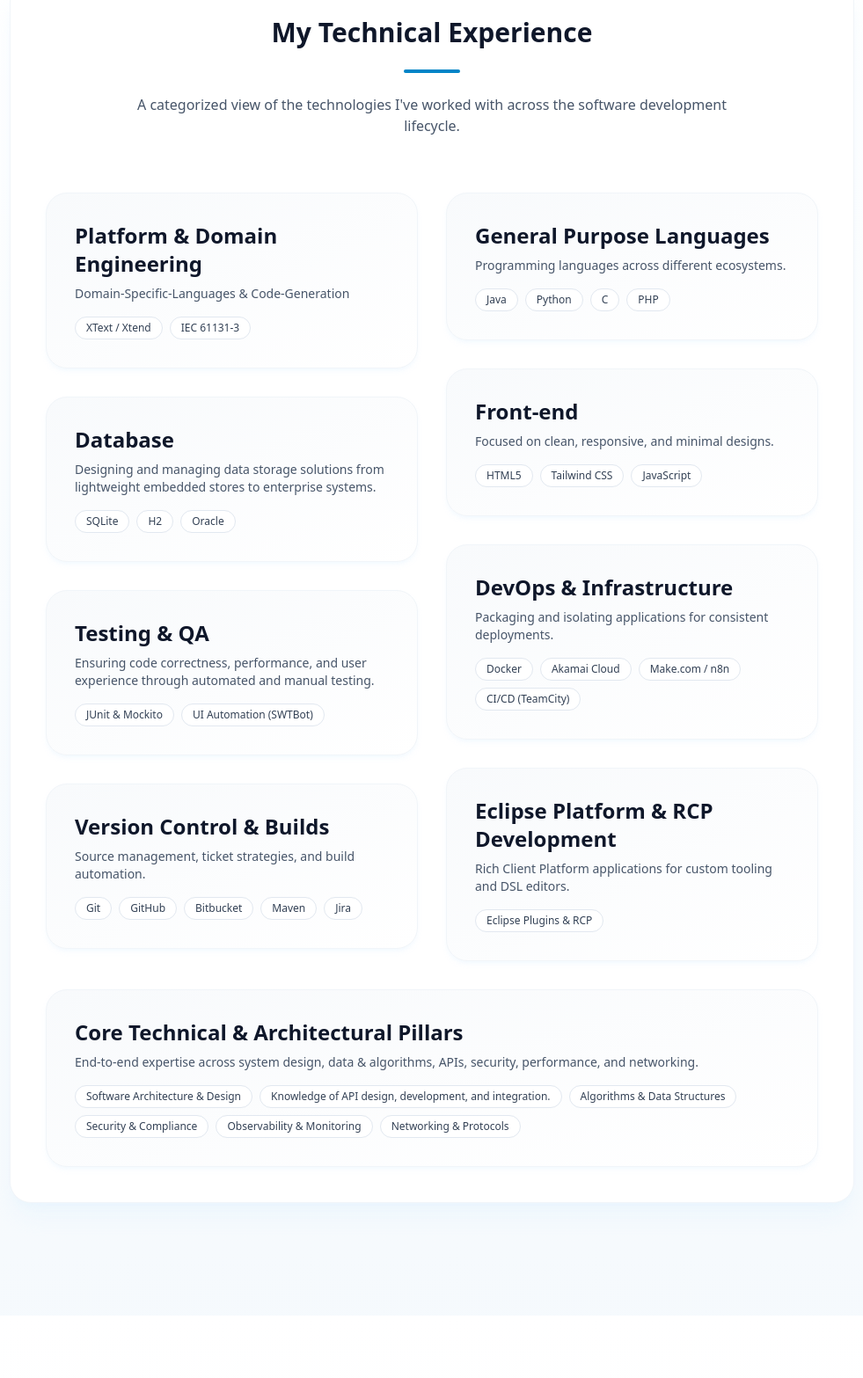
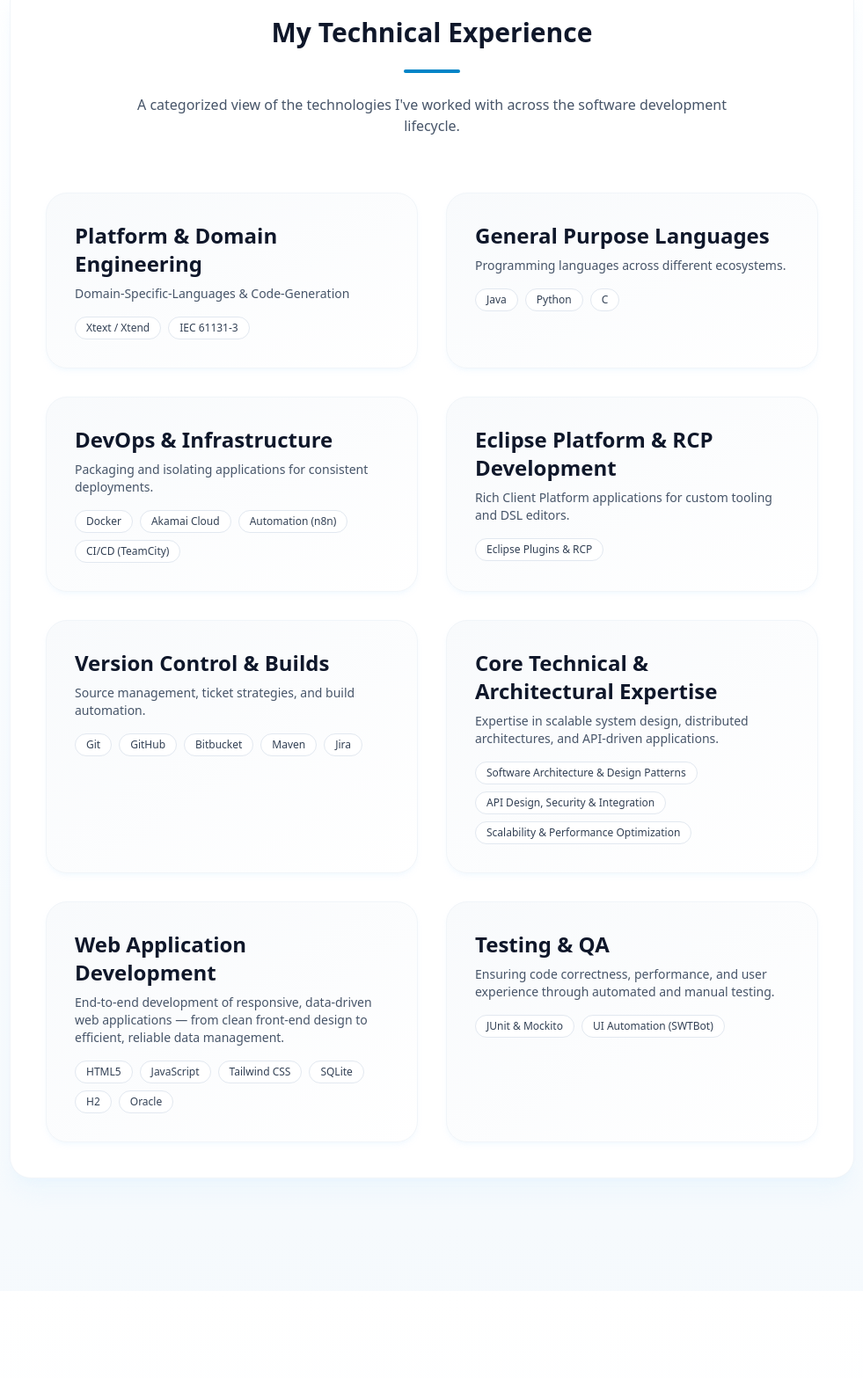
Before and after one commit to botacatalin/Portfolio_CV, a Flask app: page / in a window 1280 px wide. Shown: the part 4580-6147 px from the top of the page at 88% size, without its empty margins (149-1130 px from the left). Run offline with Flask 3, Linux system fonts and the light colour scheme; some libraries are stand-ins or nearby versions.

Commit message:
Refactor

```diff
--- a/templates/_skills.html
+++ b/templates/_skills.html
@@ -1,6 +1,6 @@
 <section
+        class="relative py-32 px-6 sm:px-12 lg:px-20 bg-gradient-to-b from-white to-sky-50/30"
         id="skills"
-  class="relative py-32 px-6 sm:px-12 lg:px-20 bg-gradient-to-b from-white to-sky-50/30"
 >
     <div
             class="mx-auto max-w-6xl rounded-3xl border border-slate-100 bg-white p-10 shadow-xl shadow-sky-100/40"
@@ -16,9 +16,8 @@
 
         <!-- Skills Grid -->
         <div class="mt-16 grid gap-8 lg:grid-cols-2">
-      <!-- Left Column -->
-      <div class="space-y-8">
-        <!-- Platform & Domain -->
+            <!-- Row 1 -->
+            <!-- Platform & Domain Engineering -->
             <div
                     class="rounded-3xl border border-slate-100 bg-gradient-to-br from-slate-50 to-white p-8 shadow-md shadow-sky-100/30 transition hover:shadow-lg hover:shadow-sky-100/40"
             >
@@ -32,7 +31,7 @@
           <span
                   class="rounded-full border border-slate-200 bg-white px-3 py-1"
                   title="Code generation and model transformation"
-              >XText / Xtend</span
+          >Xtext / Xtend</span
           >
                     <span
                             class="rounded-full border border-slate-200 bg-white px-3 py-1"
@@ -42,36 +41,57 @@
                 </div>
             </div>
 
-        <!-- Database -->
+            <!-- General Purpose Languages -->
             <div
                     class="rounded-3xl border border-slate-100 bg-gradient-to-br from-slate-50 to-white p-8 shadow-md shadow-sky-100/30 transition hover:shadow-lg hover:shadow-sky-100/40"
             >
-          <h3 class="text-2xl font-semibold text-slate-900">Database</h3>
+                <h3 class="text-2xl font-semibold text-slate-900">
+                    General Purpose Languages
+                </h3>
                 <p class="mt-2 text-sm text-slate-600">
-            Designing and managing data storage solutions from lightweight embedded stores to enterprise systems.
+                    Programming languages across different ecosystems.
                 </p>
                 <div class="mt-4 flex flex-wrap gap-2 text-xs text-slate-700">
-            <span class="rounded-full border border-slate-200 bg-white px-3 py-1">SQLite</span>
-            <span class="rounded-full border border-slate-200 bg-white px-3 py-1">H2</span>
-            <span class="rounded-full border border-slate-200 bg-white px-3 py-1">Oracle</span>
+                    <span class="rounded-full border border-slate-200 bg-white px-3 py-1">Java</span>
+                    <span class="rounded-full border border-slate-200 bg-white px-3 py-1">Python</span>
+                    <span class="rounded-full border border-slate-200 bg-white px-3 py-1">C</span>
                 </div>
             </div>
 
-        <!-- Testing -->
+            <!-- Row 2 -->
+            <!-- DevOps & Infrastructure -->
             <div
                     class="rounded-3xl border border-slate-100 bg-gradient-to-br from-slate-50 to-white p-8 shadow-md shadow-sky-100/30 transition hover:shadow-lg hover:shadow-sky-100/40"
             >
-          <h3 class="text-2xl font-semibold text-slate-900">Testing &amp; QA</h3>
+                <h3 class="text-2xl font-semibold text-slate-900">DevOps &amp; Infrastructure</h3>
                 <p class="mt-2 text-sm text-slate-600">
-            Ensuring code correctness, performance, and user experience through automated and manual testing.
+                    Packaging and isolating applications for consistent deployments.
                 </p>
                 <div class="mt-4 flex flex-wrap gap-2 text-xs text-slate-700">
-            <span class="rounded-full border border-slate-200 bg-white px-3 py-1">JUnit &amp; Mockito</span>
-            <span class="rounded-full border border-slate-200 bg-white px-3 py-1">UI Automation (SWTBot)</span>
+                    <span class="rounded-full border border-slate-200 bg-white px-3 py-1">Docker</span>
+                    <span class="rounded-full border border-slate-200 bg-white px-3 py-1">Akamai Cloud</span>
+                    <span class="rounded-full border border-slate-200 bg-white px-3 py-1">Automation (n8n)</span>
+                    <span class="rounded-full border border-slate-200 bg-white px-3 py-1">CI/CD (TeamCity)</span>
                 </div>
             </div>
 
-        <!-- Version Control -->
+            <!-- Eclipse Platform & RCP Development -->
+            <div
+                    class="rounded-3xl border border-slate-100 bg-gradient-to-br from-slate-50 to-white p-8 shadow-md shadow-sky-100/30 transition hover:shadow-lg hover:shadow-sky-100/40"
+            >
+                <h3 class="text-2xl font-semibold text-slate-900">
+                    Eclipse Platform &amp; RCP Development
+                </h3>
+                <p class="mt-2 text-sm text-slate-600">
+                    Rich Client Platform applications for custom tooling and DSL editors.
+                </p>
+                <div class="mt-4 flex flex-wrap gap-2 text-xs text-slate-700">
+                    <span class="rounded-full border border-slate-200 bg-white px-3 py-1">Eclipse Plugins &amp; RCP</span>
+                </div>
+            </div>
+
+            <!-- Row 3 -->
+            <!-- Version Control & Builds -->
             <div
                     class="rounded-3xl border border-slate-100 bg-gradient-to-br from-slate-50 to-white p-8 shadow-md shadow-sky-100/30 transition hover:shadow-lg hover:shadow-sky-100/40"
             >
@@ -89,92 +109,55 @@
                     <span class="rounded-full border border-slate-200 bg-white px-3 py-1">Jira</span>
                 </div>
             </div>
-      </div>
 
-      <!-- Right Column -->
-      <div class="space-y-8">
-        <!-- Languages -->
+            <!-- Core Technical & Architectural Pillars -->
             <div
                     class="rounded-3xl border border-slate-100 bg-gradient-to-br from-slate-50 to-white p-8 shadow-md shadow-sky-100/30 transition hover:shadow-lg hover:shadow-sky-100/40"
             >
                 <h3 class="text-2xl font-semibold text-slate-900">
-            General Purpose Languages
+                    Core Technical &amp; Architectural Expertise
                 </h3>
                 <p class="mt-2 text-sm text-slate-600">
-            Programming languages across different ecosystems.
+                    Expertise in scalable system design, distributed architectures, and API-driven applications.
                 </p>
                 <div class="mt-4 flex flex-wrap gap-2 text-xs text-slate-700">
-            <span class="rounded-full border border-slate-200 bg-white px-3 py-1">Java</span>
-            <span class="rounded-full border border-slate-200 bg-white px-3 py-1">Python</span>
-            <span class="rounded-full border border-slate-200 bg-white px-3 py-1">C</span>
-            <span class="rounded-full border border-slate-200 bg-white px-3 py-1">PHP</span>
+                    <span class="rounded-full border border-slate-200 bg-white px-3 py-1">Software Architecture &amp; Design Patterns</span>
+                    <span class="rounded-full border border-slate-200 bg-white px-3 py-1">API Design, Security &amp; Integration</span>
+                    <span class="rounded-full border border-slate-200 bg-white px-3 py-1">Scalability &amp; Performance Optimization</span>
                 </div>
             </div>
 
-        <!-- Frontend -->
+            <!-- Web Application Development -->
             <div
                     class="rounded-3xl border border-slate-100 bg-gradient-to-br from-slate-50 to-white p-8 shadow-md shadow-sky-100/30 transition hover:shadow-lg hover:shadow-sky-100/40"
             >
-          <h3 class="text-2xl font-semibold text-slate-900">Front-end</h3>
+                <h3 class="text-2xl font-semibold text-slate-900">Web Application Development</h3>
                 <p class="mt-2 text-sm text-slate-600">
-            Focused on clean, responsive, and minimal designs.
+                    End-to-end development of responsive, data-driven web applications — from clean front-end design to
+                    efficient, reliable data management.
                 </p>
                 <div class="mt-4 flex flex-wrap gap-2 text-xs text-slate-700">
                     <span class="rounded-full border border-slate-200 bg-white px-3 py-1">HTML5</span>
+                    <span class="rounded-full border border-slate-200 bg-white px-3 py-1">JavaScript</span>
                     <span class="rounded-full border border-slate-200 bg-white px-3 py-1">Tailwind CSS</span>
-            <span class="rounded-full border border-slate-200 bg-white px-3 py-1">JavaScript</span>
+                    <span class="rounded-full border border-slate-200 bg-white px-3 py-1">SQLite</span>
+                    <span class="rounded-full border border-slate-200 bg-white px-3 py-1">H2</span>
+                    <span class="rounded-full border border-slate-200 bg-white px-3 py-1">Oracle</span>
                 </div>
             </div>
 
-        <!-- DevOps -->
+            <!-- Row 5 -->
+            <!-- Testing & QA -->
             <div
                     class="rounded-3xl border border-slate-100 bg-gradient-to-br from-slate-50 to-white p-8 shadow-md shadow-sky-100/30 transition hover:shadow-lg hover:shadow-sky-100/40"
             >
-          <h3 class="text-2xl font-semibold text-slate-900">DevOps &amp; Infrastructure</h3>
+                <h3 class="text-2xl font-semibold text-slate-900">Testing &amp; QA</h3>
                 <p class="mt-2 text-sm text-slate-600">
-            Packaging and isolating applications for consistent deployments.
+                    Ensuring code correctness, performance, and user experience through automated and manual testing.
                 </p>
                 <div class="mt-4 flex flex-wrap gap-2 text-xs text-slate-700">
-            <span class="rounded-full border border-slate-200 bg-white px-3 py-1">Docker</span>
-            <span class="rounded-full border border-slate-200 bg-white px-3 py-1">Akamai Cloud</span>
-            <span class="rounded-full border border-slate-200 bg-white px-3 py-1">Make.com / n8n</span>
-            <span class="rounded-full border border-slate-200 bg-white px-3 py-1">CI/CD (TeamCity)</span>
-          </div>
-        </div>
-
-        <!-- Eclipse -->
-        <div
-          class="rounded-3xl border border-slate-100 bg-gradient-to-br from-slate-50 to-white p-8 shadow-md shadow-sky-100/30 transition hover:shadow-lg hover:shadow-sky-100/40"
-        >
-          <h3 class="text-2xl font-semibold text-slate-900">
-            Eclipse Platform &amp; RCP Development
-          </h3>
-          <p class="mt-2 text-sm text-slate-600">
-            Rich Client Platform applications for custom tooling and DSL editors.
-          </p>
-          <div class="mt-4 flex flex-wrap gap-2 text-xs text-slate-700">
-            <span class="rounded-full border border-slate-200 bg-white px-3 py-1">Eclipse Plugins &amp; RCP</span>
-          </div>
-        </div>
-      </div>
-
-      <!-- Core Technical -->
-      <div
-        class="rounded-3xl border border-slate-100 bg-gradient-to-br from-slate-50 to-white p-8 shadow-md shadow-sky-100/30 transition hover:shadow-lg hover:shadow-sky-100/40 lg:col-span-2"
-      >
-        <h3 class="text-2xl font-semibold text-slate-900">
-          Core Technical &amp; Architectural Pillars
-        </h3>
-        <p class="mt-2 text-sm text-slate-600">
-          End-to-end expertise across system design, data &amp; algorithms, APIs, security, performance, and networking.
-        </p>
-        <div class="mt-4 flex flex-wrap gap-2 text-xs text-slate-700">
-          <span class="rounded-full border border-slate-200 bg-white px-3 py-1">Software Architecture &amp; Design</span>
-          <span class="rounded-full border border-slate-200 bg-white px-3 py-1"> Knowledge of API design, development, and integration.</span>
-          <span class="rounded-full border border-slate-200 bg-white px-3 py-1">Algorithms &amp; Data Structures</span>
-          <span class="rounded-full border border-slate-200 bg-white px-3 py-1">Security &amp; Compliance</span>
-          <span class="rounded-full border border-slate-200 bg-white px-3 py-1">Observability &amp; Monitoring</span>
-          <span class="rounded-full border border-slate-200 bg-white px-3 py-1">Networking &amp; Protocols</span>
+                    <span class="rounded-full border border-slate-200 bg-white px-3 py-1">JUnit &amp; Mockito</span>
+                    <span class="rounded-full border border-slate-200 bg-white px-3 py-1">UI Automation (SWTBot)</span>
                 </div>
             </div>
         </div>
```
Lines whose indentation alone changed are shown as unchanged.
